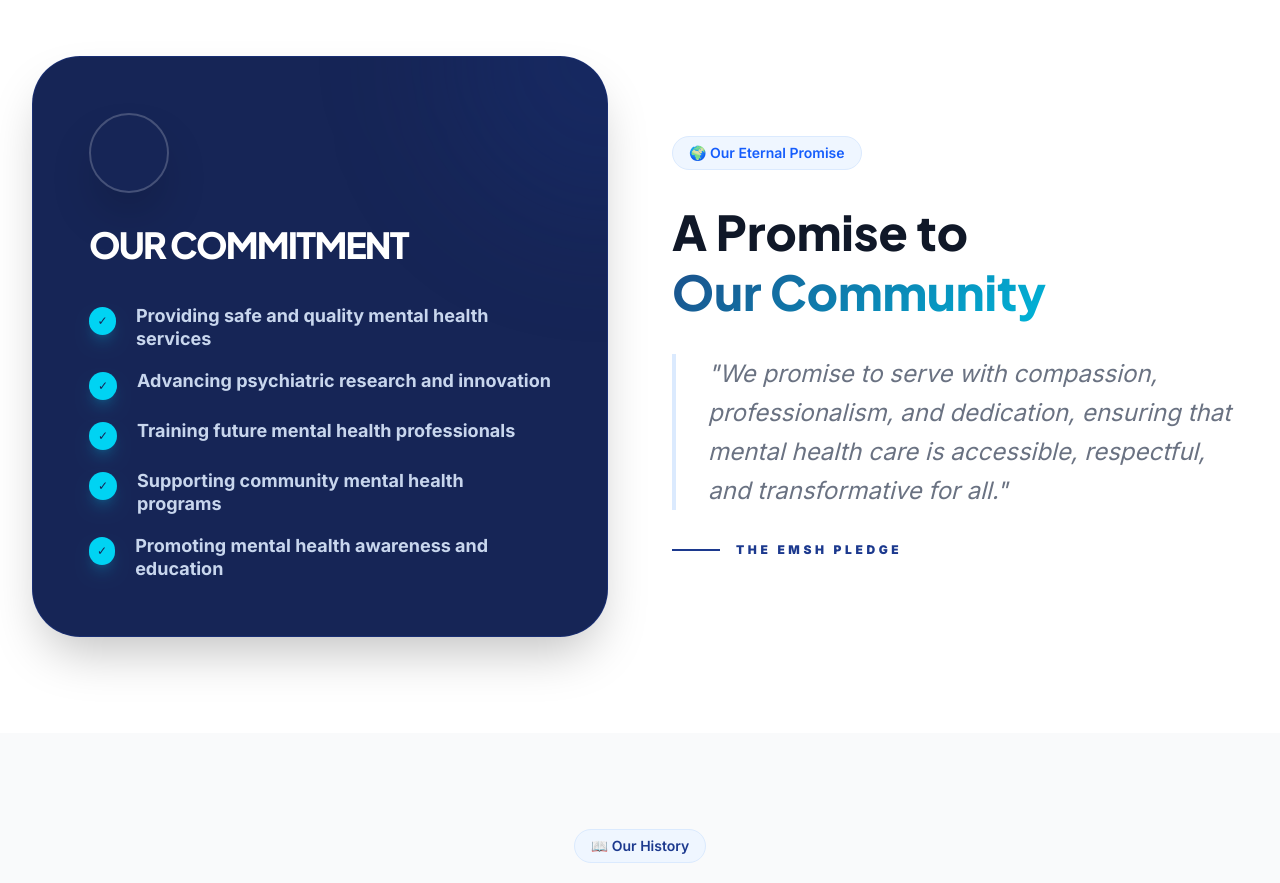
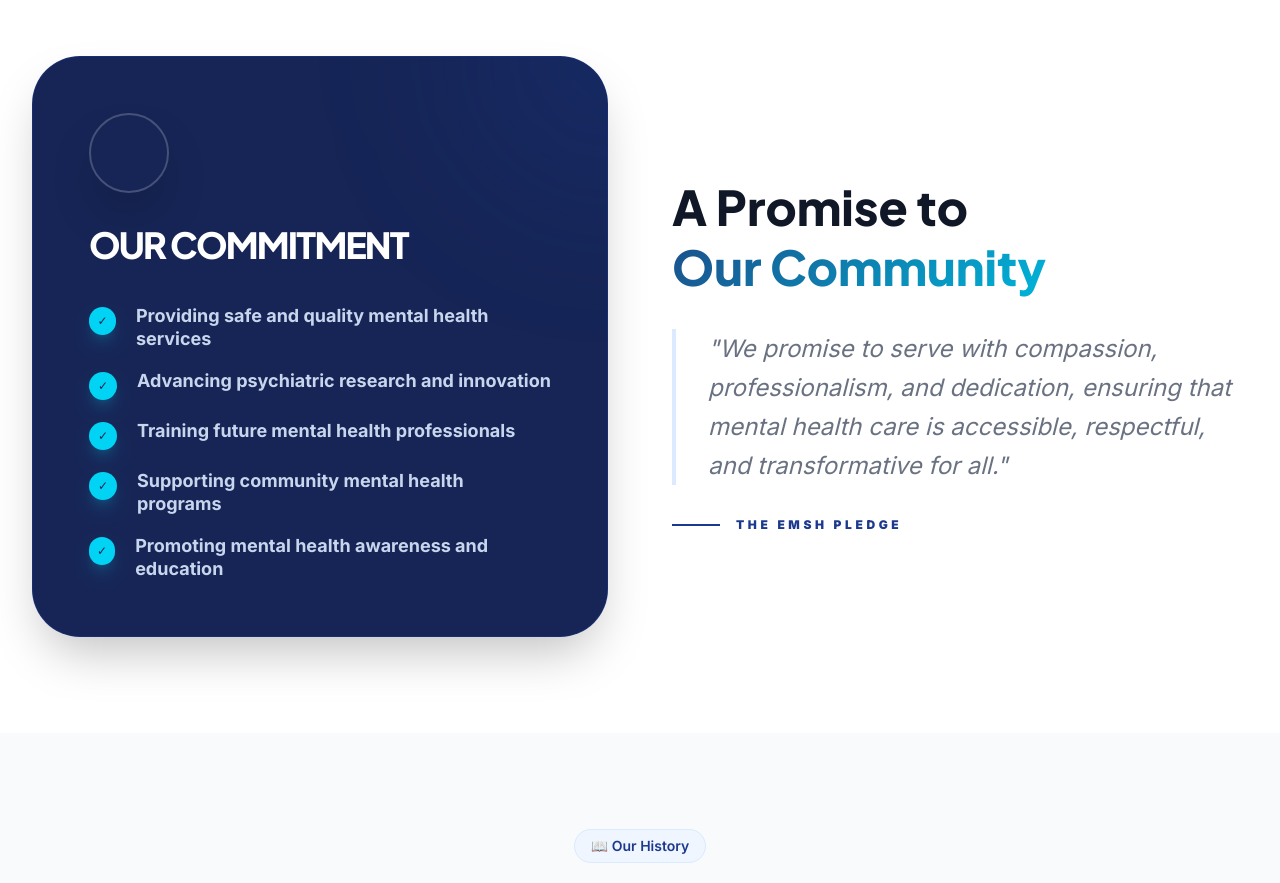
Before and after one commit to jonnahjr/amsh-website, a Next.js app in the folder frontend/: page /about in a window 1280 px wide. Shown: the part 5200-6083 px from the top of the page. Built offline with nearby package versions, Linux system fonts and the light colour scheme; no server answers; grey boxes are pictures that could not be loaded.

Commit message:
style: remove 'Our Eternal Promise' badge from About page

```diff
--- a/frontend/app/about/page.tsx
+++ b/frontend/app/about/page.tsx
@@ -326,7 +326,7 @@ export default function AboutPage() {
                             </div>
 
                             <div className="order-1 lg:order-2">
-                                <span className="section-badge text-blue-600">🌍 Our Eternal Promise</span>
+
                                 <h2 className="text-4xl md:text-5xl font-black text-gray-900 mt-4 mb-8 leading-tight">
                                     A Promise to<br />
                                     <span className="gradient-text">Our Community</span>
```
